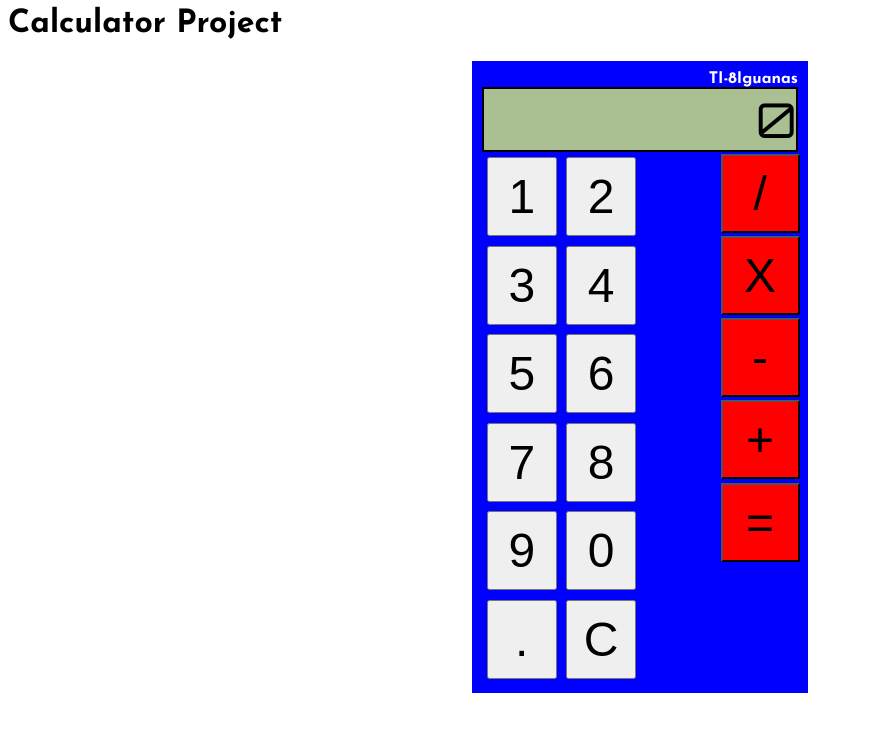
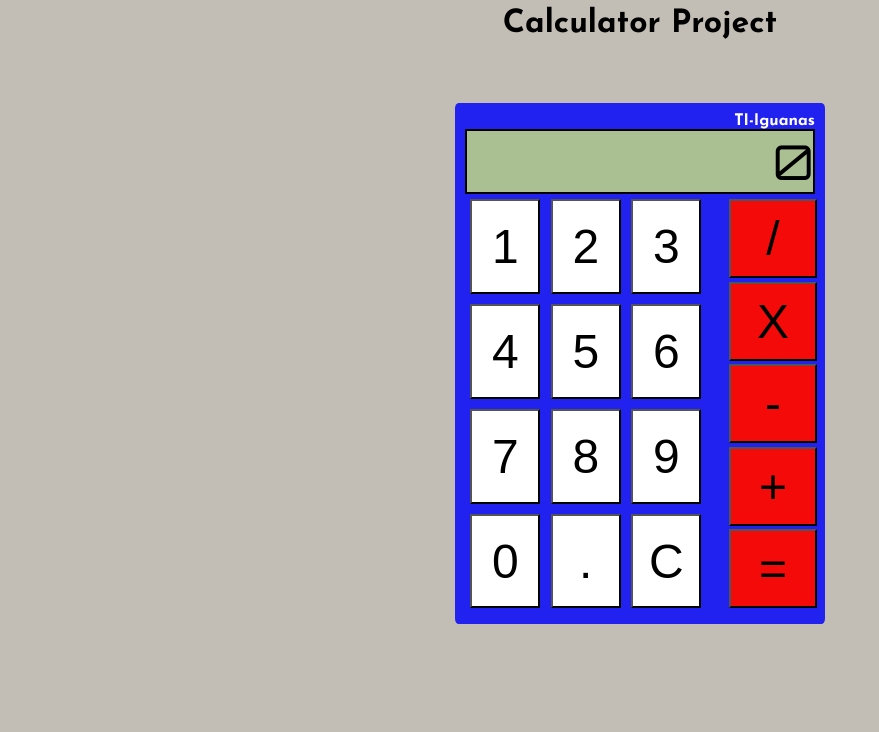
Before and after one commit to IguanasEverywhere/calculator, a plain HTML site: page index.html in a window 1280 px wide. Shown: the whole page, without its empty margins (0-879 px from the left). Drawn offline with Linux system fonts and the light colour scheme.

Commit message:
Clean up CSS and aesthetics

```diff
--- a/index.html
+++ b/index.html
@@ -1,7 +1,7 @@
 <html>
 
 <head>
-    <title>TI-8Iguanas</title>
+    <title>TI-Iguanas</title>
     <meta charset="utf-8">
     <link rel="preconnect" href="https://fonts.googleapis.com">
     <link rel="preconnect" href="https://fonts.gstatic.com" crossorigin>
@@ -15,10 +15,12 @@
 
 
 <body>
-    <h1>Calculator Project</h1>
+    <div class="project-title">
+        <h1>Calculator Project</h1>
+    </div>
     <div class="main-section">
         <div class="calculator-body">
-            <div class="logo">TI-8Iguanas</div>
+            <div class="logo">TI-Iguanas</div>
             <div class="display-screen">
                 0
             </div>
@@ -35,11 +37,11 @@
                     <button class="numBtn" value="9">9</button>
                     <button class="numBtn" value="0">0</button>
                     <button class="numBtn decBtn" value=".">.</button>
-                    <button class="clrBtn">C</button>
+                    <button class="numBtn clrBtn">C</button>
                 </div>
 
                 <div class="operator-buttons">
-                    <button class="op-btn" value="/">/</button>
+                    <button class="op-btn div-btn" value="/">/</button>
                     <button class="op-btn" value="*">X</button>
                     <button class="op-btn" value="-">-</button>
                     <button class="op-btn" value="+">+</button>
--- a/index.js
+++ b/index.js
@@ -119,4 +119,4 @@ clButton.addEventListener("click", () => {
 let decButton = document.querySelector(".decBtn");
 decButton.addEventListener("click", () => {
     decButton.disabled = true;
-})
+});
--- a/styles.css
+++ b/styles.css
@@ -1,5 +1,11 @@
 body {
     font-family: 'Josefin Sans', sans-serif;
+    background-color: rgb(194, 190, 181);
+}
+
+.project-title {
+    text-align: center;
+    margin-bottom: 5%;
 }
 
 .main-section {
@@ -12,15 +18,14 @@ body {
     font-weight:700;
 }
 
-
 .calculator-body {
     display: flex;
     flex-wrap: wrap;
-    background-color: blue;
-    width: 25%;
+    background-color: rgb(33, 33, 240);
+    width: 350px;
     padding: 10px;
     justify-content: flex-end;
-
+    border-radius: 1%;
 }
 
 .display-screen {
@@ -30,6 +35,7 @@ body {
     text-align: right;
     font-size: 3rem;
     background-color: rgb(170, 192, 147);
+
 }
 
 
@@ -37,6 +43,7 @@ body {
 .button-area {
     display: flex;
     justify-content: space-around;
+
 
 }
 
@@ -51,14 +58,32 @@ button {
     width: 75%;
     display:flex;
     flex-wrap: wrap;
+}
 
+.numBtn {
+    background-color: #fff;
+}
+.numBtn:hover {
+    background-color: rgb(153, 153, 149);
 }
 
 .operator-buttons {
     width: 25%;
 }
 
+
 .op-btn, .eq-btn {
-    background-color: red;
+    background-color: rgb(245, 10, 10);
     width: 100%;
 }
+
+.op-btn:hover, .eq-btn:hover {
+    background-color: rgb(163, 18, 18);
+}
+
+.div-btn {
+    margin-top: 5.25px;
+}
+.eq-btn {
+    margin-bottom: 5.25px;
+}
```
